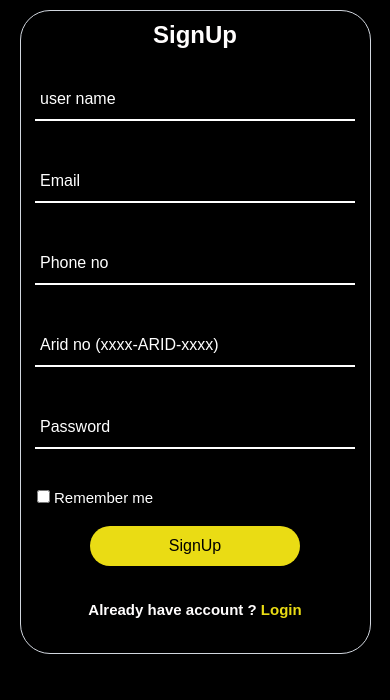
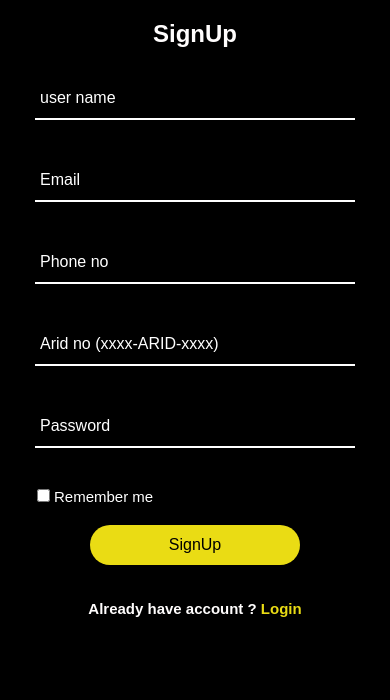
Before and after one commit to Coderx333677/student-portal, a plain HTML site: page index.html in a window 390 px wide. Shown: the part 76-776 px from the top of the page. Drawn offline with Linux system fonts and the light colour scheme.

Commit message:
responsive

```diff
--- a/style.css
+++ b/style.css
@@ -39,7 +39,7 @@ footer{
 /* ============================================================================================================================== */
 main {
     color: rgb(255, 253, 253);
-    border: 1px solid rgb(209, 214, 222) ;
+    /* border: 1px solid rgb(209, 214, 222) ; */
     width: 90%;
     max-width: 600;
     border-radius: 30px;
```
